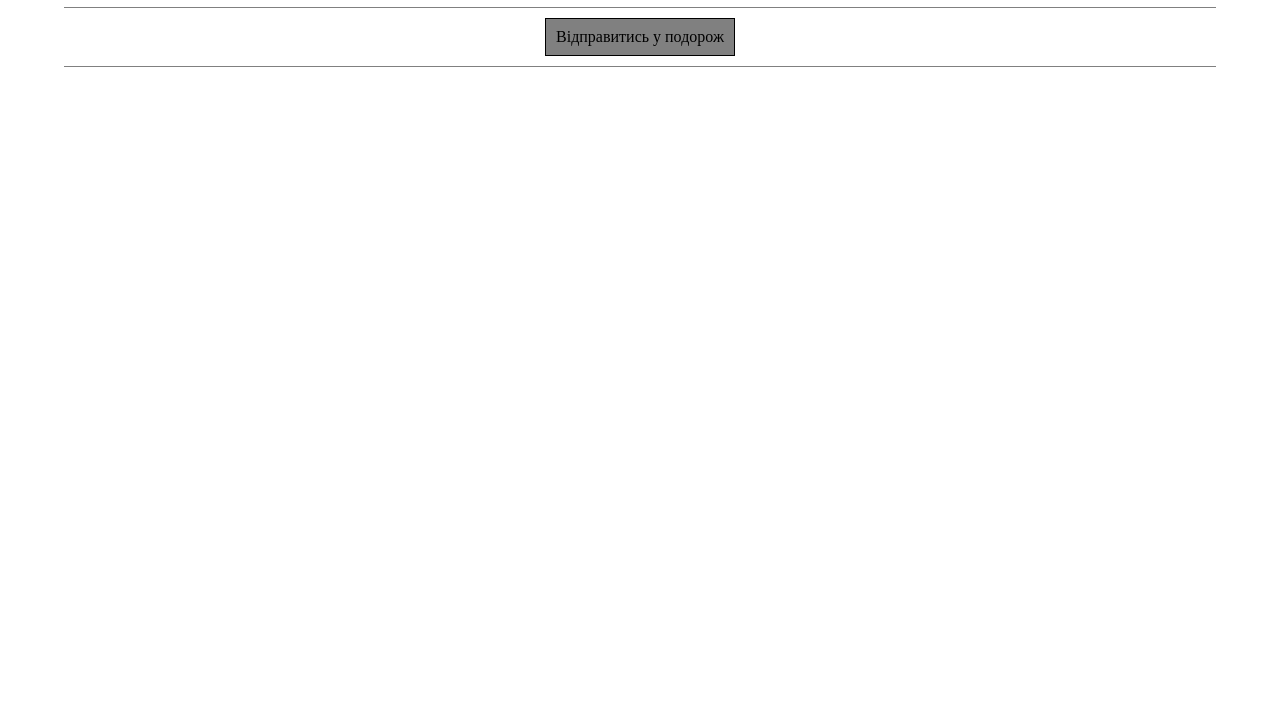
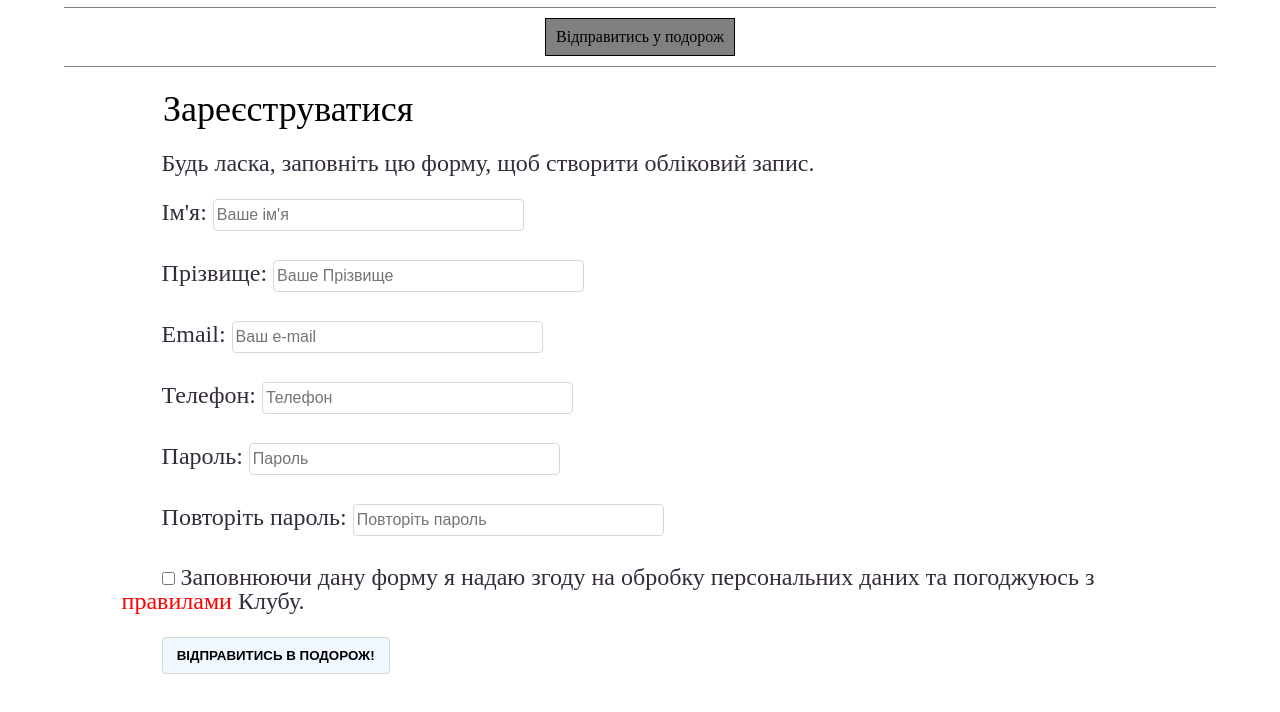
Before and after one commit to Klayydex/ChechelenkoDmytroHw6, a plain HTML site: page pages/additional.html in a window 1280 px wide. Shown: the part 136-848 px from the top of the page. Before the commit the page ends 800 px from the top, so only its background shows below. Drawn offline with Linux system fonts and the light colour scheme.

Commit message:
add form to additional

```diff
--- a/css/style.css
+++ b/css/style.css
@@ -157,3 +157,4 @@ a {
 .mod__style {
     color: red;
 }
+/* ------------------------ */
--- a/pages/additional.html
+++ b/pages/additional.html
@@ -27,6 +27,45 @@
             </nav>
             <hr class="horizontal">
         </header>
+        <div class="main">
+            <div class="container">
+                <form class="main__form" method="post" action="https://fom.in.ua/echo">
+                    <h2 class="main__heading">Зареєструватися</h2>
+                    <p class="main__text">Будь ласка, заповніть цю форму, щоб створити обліковий запис.</p>
+                    <p class="main__text">
+                        <label for="">Ім'я:</label>
+                        <input class="main__inner" aria-required="false" aria-invalid="false" required placeholder="Ваше ім'я" type="text" name="Name">
+                    </p>
+                    <p class="main__text">
+                        <label for="">Прізвище:</label>
+                        <input class="main__inner" aria-required="false" aria-invalid="false" required placeholder="Ваше Прізвище" type="text" name="Name">
+                    </p>
+                    <p class="main__text">
+                        <label for="email">Email:</label>
+                        <input class="main__inner" aria-required="false" aria-invalid="false" required placeholder="Ваш e-mail" type="email" name="email">
+                    </p>
+                    <p class="main__text">
+                        <label for="">Телефон:</label>
+                        <input class="main__inner" aria-required="false" aria-invalid="false" required placeholder="Телефон" type="tel" name="Telephone">
+                    </p>
+                    <p class="main__text">
+                        <label for="password">Пароль:</label>
+                        <input class="main__inner" type="password" autocomplete="on" placeholder="Пароль" >
+                    </p>
+                    <p class="main__text">
+                        <label for="password-repeat">Повторіть пароль:</label>
+                        <input class="main__inner" type="password" autocomplete="on" placeholder="Повторіть пароль" >
+                    </p>
+                    <p class="main__text">
+                        <input type="checkbox" aria-invalid="false" required name="Згода з правилами">
+                        Заповнюючи дану форму я надаю згоду на обробку персональних даних та погоджуюсь з <a class="mod__style" href="#"><span class="mod">правилами</span></a> Клубу.
+                    </p>
+                    <p class="main__text">
+                        <input class="main__form-btn" type="submit" value="ВІДПРАВИТИСЬ В ПОДОРОЖ!">
+                    </p>
+                </form>
+            </div>
+        </div>
     </div>
 </body>
 </html>
```
